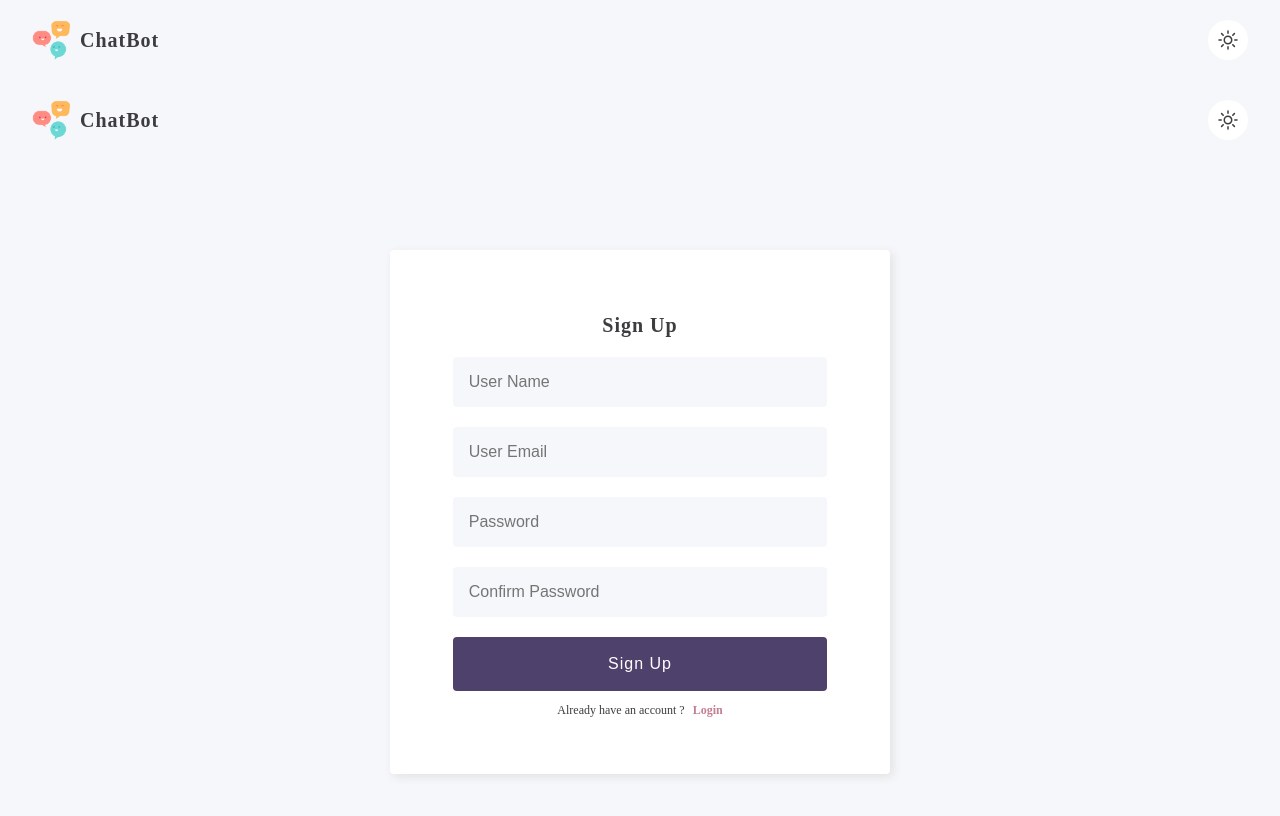
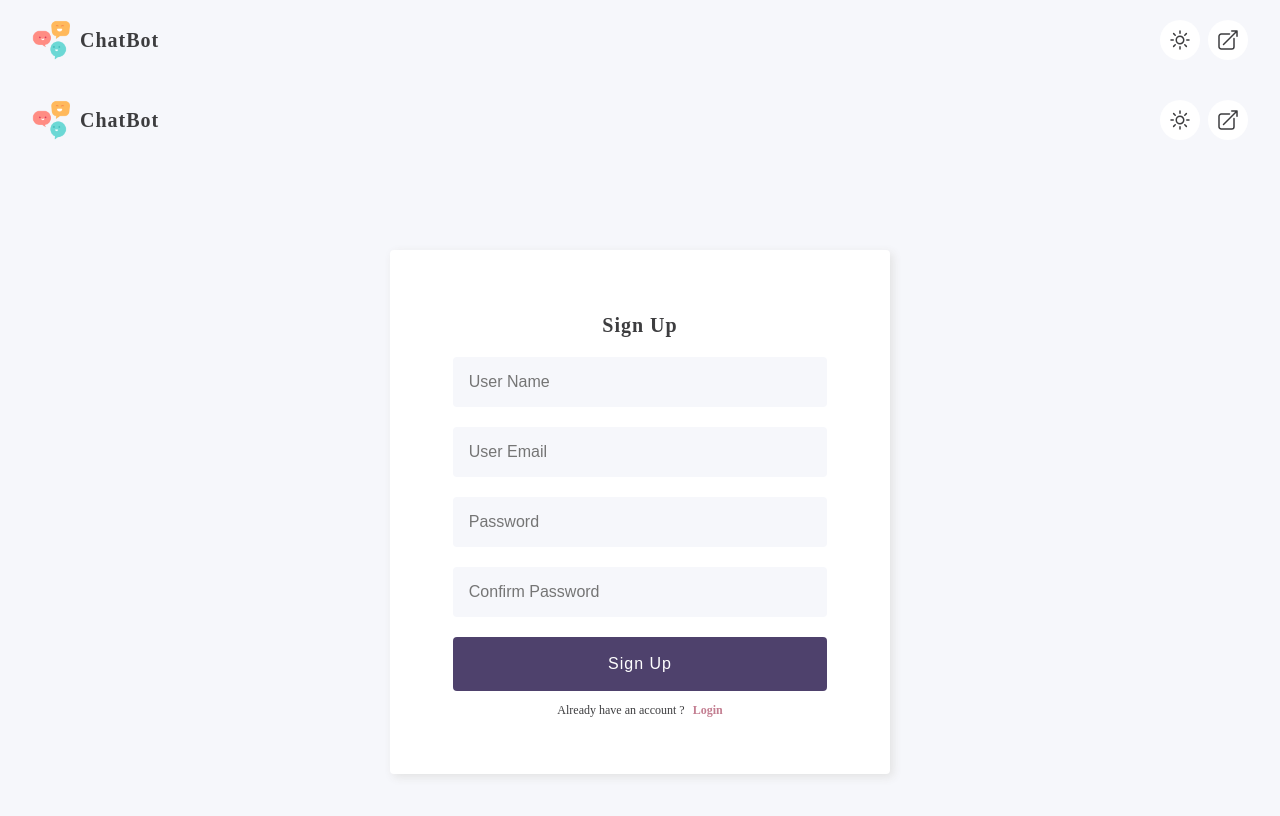
Before and after one commit to tsengm6h6/chat-app-client-v2, a React (Vite) app: page /signup in a window 1280 px wide. Shown: the top 816 px of the page. Built offline with nearby package versions, Linux system fonts and the light colour scheme; no server answers.

Commit message:
add logout & modify useLoacalStorage

```diff
--- a/src/App.jsx
+++ b/src/App.jsx
@@ -8,12 +8,12 @@ import Login from './pages/Login/Login'
 import SignUp from './pages/SignUp/SignUp'
 import './App.css'
 import ChatContextProvider from './context/ChatContext'
-import { useAuth } from './context/AuthContext'
+import { useAuthContext } from './context/AuthContext'
 import { ToastContainer } from "react-toastify";
 
 
 function App() {
-  const { user } = useAuth()
+  const { user } = useAuthContext()
   const [mode, setMode] = useState('light')
 
   return (
--- a/src/components/Navbar.jsx
+++ b/src/components/Navbar.jsx
@@ -1,28 +1,43 @@
 import React, { useContext } from 'react'
 import styled from 'styled-components'
-import { HiOutlineSun, HiOutlineMoon } from 'react-icons/hi2'
+import { HiOutlineSun, HiOutlineMoon, HiOutlineArrowTopRightOnSquare } from 'react-icons/hi2'
 import { ThemeContext } from 'styled-components'
-import { useAuth } from '../context/AuthContext'
+import { useAuthContext } from '../context/AuthContext'
+import { useChatContext } from '../context/ChatContext'
+import { useNavigate } from 'react-router-dom'
 
 
 function Navbar() {
   const { mode, setMode } = useContext(ThemeContext)
-  const { user } = useAuth()
+  const { user, setUser } = useAuthContext()
+  const { setChatId } = useChatContext()
+  const navigate = useNavigate()
+
+  const handleLogout = () => {
+    setUser(null)
+    setChatId(null)
+    // TODO: 登出先一律清空
+  }
 
   return (
     <NavContainer>
-      <NavLogo>
+      <NavLogo onClick={() => navigate('/w')}>
         <NavImage src="/talking.png" alt="brand=logo" />
         <NavBrand>ChatBot</NavBrand>
       </NavLogo>
       { user ? <NavUser>Welcome! <span>{user.name}</span></NavUser> : null }
-      <NavModeToggler>
-        {
-          mode === 'light'
-          ? <HiOutlineSun onClick={() => setMode('dark')} />
-          : <HiOutlineMoon onClick={() => setMode('light')} />
-        }
-      </NavModeToggler>
+      <NavIcons>
+        <NavIcon>
+          {
+            mode === 'light'
+            ? <HiOutlineSun onClick={() => setMode('dark')} />
+            : <HiOutlineMoon onClick={() => setMode('light')} />
+          }
+        </NavIcon>
+        <NavIcon>
+          <HiOutlineArrowTopRightOnSquare onClick={handleLogout} />
+        </NavIcon>
+      </NavIcons>
     </NavContainer>
   )
 }
@@ -42,6 +57,7 @@ const NavLogo = styled.div `
   display: flex;
   align-items: center;
   gap: 0.5rem;
+  cursor: pointer;
 `
 
 const NavImage = styled.img `
@@ -70,7 +86,12 @@ const NavUser = styled.h2 `
   }
 `
 
-const NavModeToggler = styled.div `
+const NavIcons = styled.div `
+  display: flex;
+  align-items: center;
+`
+
+const NavIcon = styled.div `
   width: 40px;
   height: 40px;
   font-size: 1.5rem;
@@ -80,6 +101,10 @@ const NavModeToggler = styled.div `
   border-radius: 50%;
   background-color: var(--bg-color-main);
   cursor: pointer;
+
+  :not(:last-child) {
+    margin-right: 0.5rem;
+  }
 `
 
 export default Navbar
--- a/src/context/AuthContext.jsx
+++ b/src/context/AuthContext.jsx
@@ -3,7 +3,7 @@ import { useLocalStorage } from '../hooks/useLocalStorage'
 
 const AuthContext = createContext(null)
 
-export const useAuth = () => useContext(AuthContext)
+export const useAuthContext = () => useContext(AuthContext)
 
 export default function AuthContextProvider({ children }) {
   const [user, setUser] = useLocalStorage('chat-app-user', null)
--- a/src/hooks/useLocalStorage.js
+++ b/src/hooks/useLocalStorage.js
@@ -3,7 +3,9 @@ import { useState, useEffect } from 'react'
 export const useLocalStorage = (key, initValue) => {
   function getLocalValue() {
     const localValue = localStorage.getItem(key)
-    return localValue ? JSON.parse(localValue) : initValue
+    return localValue
+      ? JSON.parse(localValue)
+      : typeof initValue === 'function' ? initValue() : initValue
   }
 
   const [value, setValue] = useState(getLocalValue())
--- a/src/pages/Login/LoginForm.jsx
+++ b/src/pages/Login/LoginForm.jsx
@@ -6,7 +6,7 @@ import styled from 'styled-components'
 import { Link } from 'react-router-dom'
 import { useAxios } from '../../hooks/useAxios'
 import { authAPI } from '../../api'
-import { useAuth } from '../../context/AuthContext'
+import { useAuthContext } from '../../context/AuthContext'
 import { errorToast, warningToast } from '../../utils/toastify'
 
 function LoginForm() {
@@ -15,7 +15,7 @@ function LoginForm() {
     password: ''
   })
 
-  const { setUser } = useAuth()
+  const { setUser } = useAuthContext()
   const { error, isLoading, sendRequest: postLogin } = useAxios()
 
   const handleSubmit = (e) => {
```
